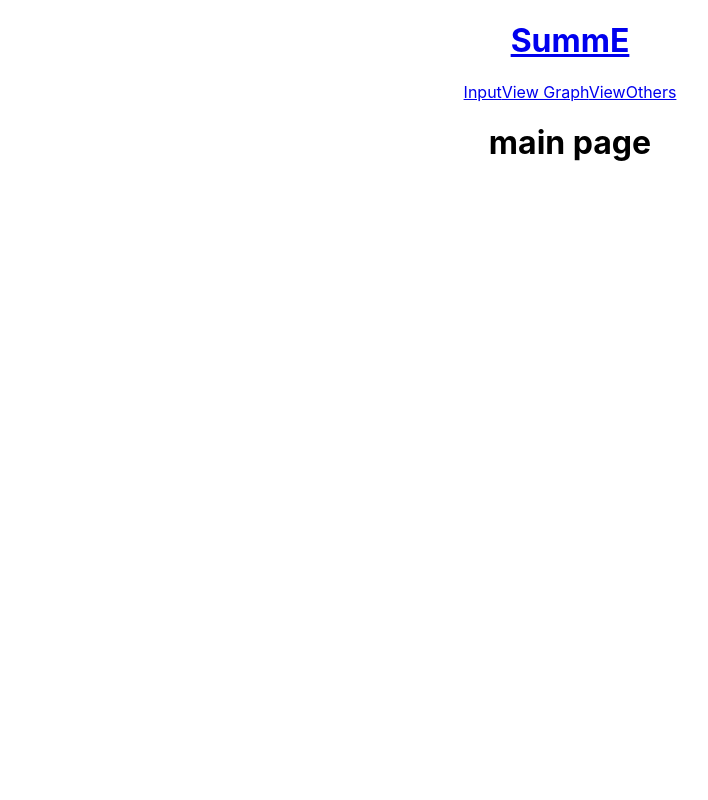
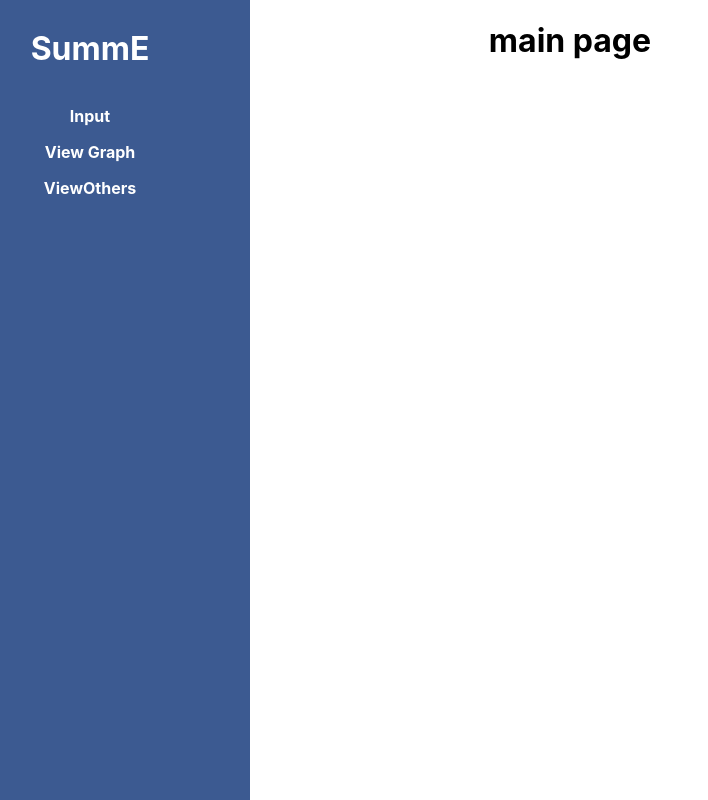
Before and after one commit to SummarizeMe/front-end, a React (Create React App) app in the folder summe/: page / in a window 1280 px wide. Shown: the whole page, without its empty margins (70-778 px from the left). Built offline with nearby package versions, Linux system fonts and the light colour scheme.

Commit message:
feat: 네비게이션바 구현

```diff
--- a/summe/src/component/Header.css
+++ b/summe/src/component/Header.css
@@ -0,0 +1,29 @@
+.header {
+  background-color: #3c5a91;
+  width: 25%;
+  margin: 0;
+  padding: 0;
+  position: fixed;
+  padding-left: 0;
+  padding-right: 0;
+  top: 0;
+  left: 0;
+  height: 100%;
+  overflow-y: auto;
+  z-index: 99;
+}
+
+/* 네비게이션 바 링크  */
+.link {
+  text-decoration: none;
+  display: block;
+  color: white;
+  padding: 8px;
+  font-weight: bold;
+}
+
+/* 네비게이션 바에 마우스를 갖다댔을때 색상바꾸기 */
+.link:hover {
+  background-color: #506ea5;
+  color: white;
+}
--- a/summe/src/component/Header.jsx
+++ b/summe/src/component/Header.jsx
@@ -5,7 +5,9 @@ export default function Header() {
   return (
     <div className="header">
       <h1>
-        <Link to="/">SummE</Link>
+        <Link to="/" className="link">
+          SummE
+        </Link>
       </h1>
       <div className="menu">
         <Link to="/" className="link">
```
